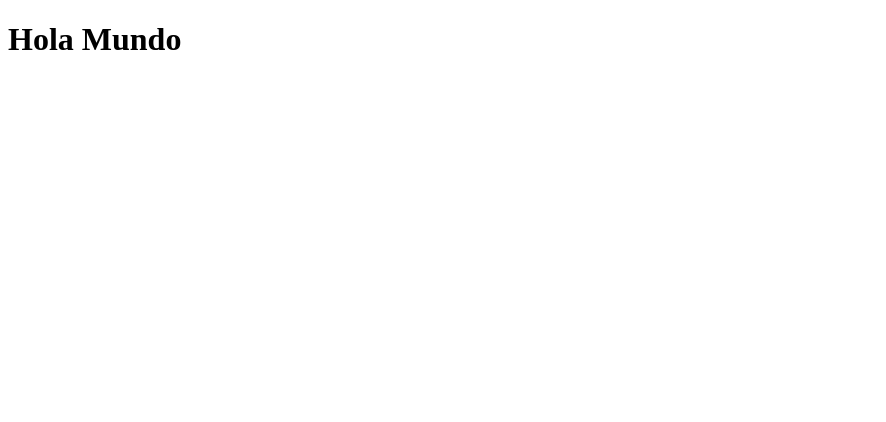
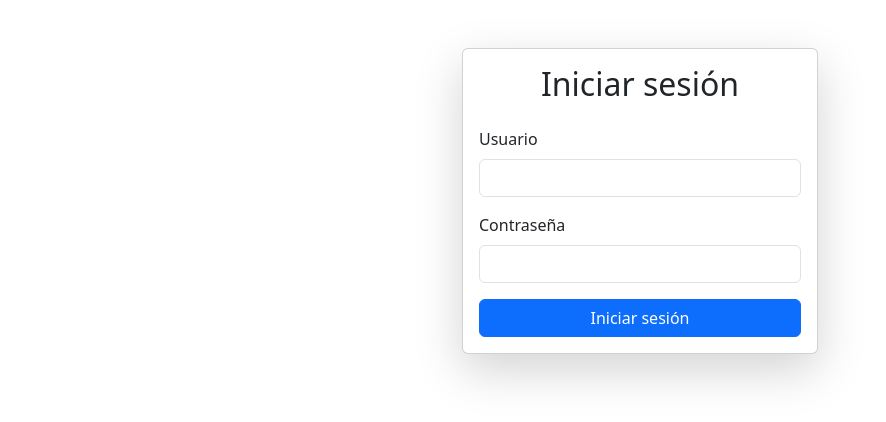
Before and after one commit to AngelMontesR/poblacionFrontend, a React (Vite) app: page / in a window 1280 px wide. Shown: the top 422 px of the page, without its empty margins (0-886 px from the left). Built offline with nearby package versions, Linux system fonts and the light colour scheme.

Commit message:
Creacion de componete login e instalacion de cryptojs

```diff
--- a/index.html
+++ b/index.html
@@ -4,7 +4,7 @@
     <meta charset="UTF-8" />
     <link rel="icon" type="image/svg+xml" href="/vite.svg" />
     <meta name="viewport" content="width=device-width, initial-scale=1.0" />
-    <title>MR</title>
+    <title>Poblacion</title>
   </head>
   <body>
     <div id="root"></div>
--- a/package.json
+++ b/package.json
@@ -11,6 +11,7 @@
   },
   "dependencies": {
     "bootstrap": "^5.3.3",
+    "crypto-js": "^4.2.0",
     "react": "^18.3.1",
     "react-dom": "^18.3.1"
   },
--- /dev/null
+++ b/src/app.jsx
@@ -0,0 +1,12 @@
+import React from 'react';
+import Login from './login/login';
+
+function App() {
+    return (
+        <div>
+            <Login />
+        </div>
+    );
+}
+
+export default App;
--- /dev/null
+++ b/src/login/Login.jsx
@@ -0,0 +1,62 @@
+import React, { useState } from 'react';
+
+function Login() {
+    const [usuario, setUsuario] = useState('');
+    const [contrasena, setContrasena] = useState('');
+
+    const campoUsuario = (e) => {
+        setUsuario(e.target.value);
+    };
+
+    const campoContrasena = (e) => {
+        setContrasena(e.target.value);
+    };
+
+    const iniciarSesion = (e) => {
+        e.preventDefault();
+        alert(`Usuario: ${usuario}, Contraseña: ${contrasena}`);
+    };
+
+    return (
+        <div className="container mt-5">
+            <div className="row justify-content-center">
+                <div className="col-md-4">
+                    <div className="card shadow-lg">
+                        <div className="card-body">
+                            <h2 className="text-center mb-4">Iniciar sesión</h2>
+                            <form onSubmit={iniciarSesion}>
+                                <div className="mb-3">
+                                    <label htmlFor="usuario" className="form-label">Usuario</label>
+                                    <input
+                                        type="email"
+                                        id="usuario"
+                                        className="form-control"
+                                        value={usuario}
+                                        onChange={campoUsuario}
+                                        required
+                                    />
+                                </div>
+                                <div className="mb-3">
+                                    <label htmlFor="contrasena" className="form-label">Contraseña</label>
+                                    <input
+                                        type="password"
+                                        id="contrasena"
+                                        className="form-control"
+                                        value={contrasena}
+                                        onChange={campoContrasena}
+                                        required
+                                    />
+                                </div>
+                                <div className="d-grid gap-2">
+                                    <button type="submit" className="btn btn-primary">Iniciar sesión</button>
+                                </div>
+                            </form>
+                        </div>
+                    </div>
+                </div>
+            </div>
+        </div>
+    );
+}
+
+export default Login;
--- a/src/main.jsx
+++ b/src/main.jsx
@@ -1,9 +1,7 @@
 import React from 'react';
 import ReactDOM from 'react-dom/client';
-
-function App(){
-    return <h1>Hola Mundo</h1>
-}
+import 'bootstrap/dist/css/bootstrap.min.css';
+import App from './app';
 
 ReactDOM.createRoot(document.getElementById('root')).render(
     <React.StrictMode>
```
Also changed, not shown: 1 other file (tests, documents, lock files or other folders).
